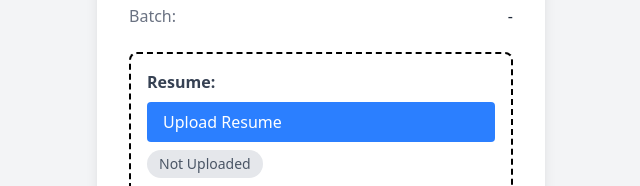
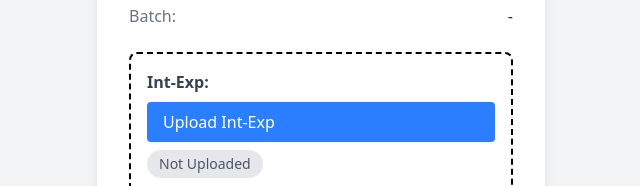
Before and after one commit to JOTHIR2004/SmrtAlumnicon, a React (Vite) app in the folder frontend/: page /student-profile in a window 1280 px wide. Shown: the part 383-569 px from the top of the page, without its empty margins (319-959 px from the left). Built offline with nearby package versions, Linux system fonts and the light colour scheme; sample sign-in values are in the browser's storage; a web font is replaced by a local one.

Commit message:
Update StudentProfile.jsx

```diff
--- a/frontend/src/components/StudentProfile.jsx
+++ b/frontend/src/components/StudentProfile.jsx
@@ -40,13 +40,13 @@ function StudentProfile() {
         setResumeStatus(data.student.resumeStatus);
         localStorage.setItem("user", JSON.stringify(data.student));
 
-        alert("Resume uploaded successfully. Status: Pending Approval");
+        alert("Int-Exp uploaded successfully. Status: Pending Approval");
       } else {
         alert(data.message || "Resume upload failed");
       }
     } catch (err) {
       console.error(err);
-      alert("Something went wrong during resume upload");
+      alert("Something went wrong during Int-Exp upload");
     }
   };
 
@@ -68,12 +68,12 @@ function StudentProfile() {
 
         {/* Resume Section */}
         <div className="mt-6 p-4 border-2 border-dashed rounded-lg hover:shadow-md hover:bg-gray-50 transition">
-          <strong className="block mb-2 text-gray-700">Resume:</strong>
+          <strong className="block mb-2 text-gray-700">Int-Exp:</strong>
 
           {resumeStatus === "not_uploaded" && (
             <>
               <label className="block mb-2 cursor-pointer bg-blue-500 text-white px-4 py-2 rounded hover:bg-blue-600 transition">
-                Upload Resume
+                Upload Int-Exp
                 <input
                   type="file"
                   accept=".pdf,.doc,.docx"
@@ -96,7 +96,7 @@ function StudentProfile() {
                   rel="noopener noreferrer"
                   className="block mt-2 text-blue-600 hover:underline"
                 >
-                  View Uploaded Resume
+                  View Uploaded Int-Exp
                 </a>
               )}
             </>
@@ -113,7 +113,7 @@ function StudentProfile() {
                   rel="noopener noreferrer"
                   className="block mt-2 text-blue-600 hover:underline"
                 >
-                  Download Resume
+                  Download Int-Exp
                 </a>
               )}
             </>
@@ -121,13 +121,13 @@ function StudentProfile() {
 
           {resumeStatus === "rejected" && (
             <>
-              <span className="inline-block bg-red-200 text-red-800 px-3 py-1 rounded-full text-sm mb-2">Resume Rejected</span>
+              <span className="inline-block bg-red-200 text-red-800 px-3 py-1 rounded-full text-sm mb-2">Int-Exp Rejected</span>
               {user.resumeRejectedReason && (
                 <p className="text-red-700 text-sm mb-2">
                   <strong>Reason:</strong> {user.resumeRejectedReason}
                 </p>
               )}
-              <p className="text-gray-600 text-sm mb-2">Please upload a corrected resume.</p>
+              <p className="text-gray-600 text-sm mb-2">Please upload a corrected Int-Exp.</p>
               <input
                 type="file"
                 accept=".pdf,.doc,.docx"
```
